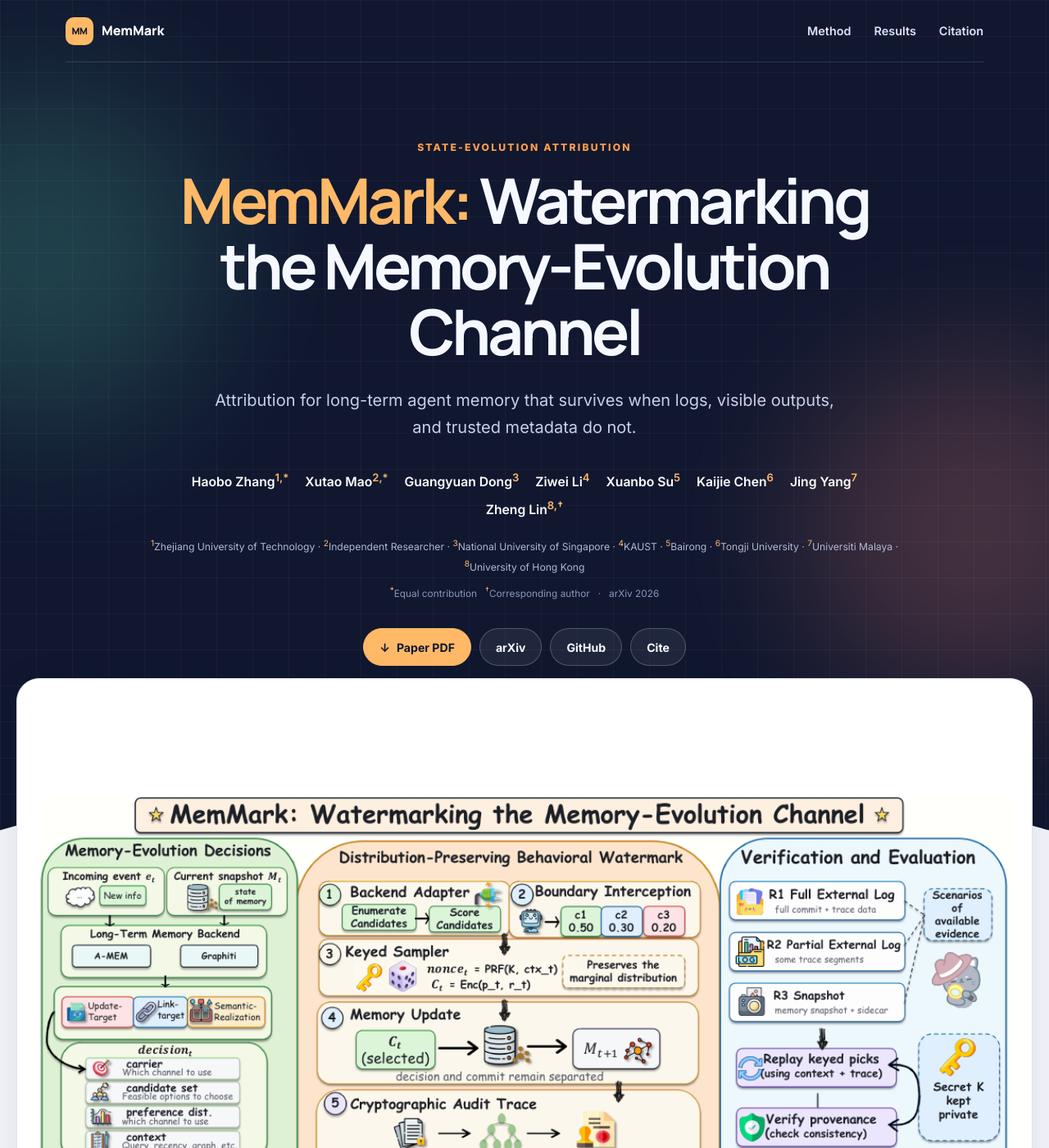
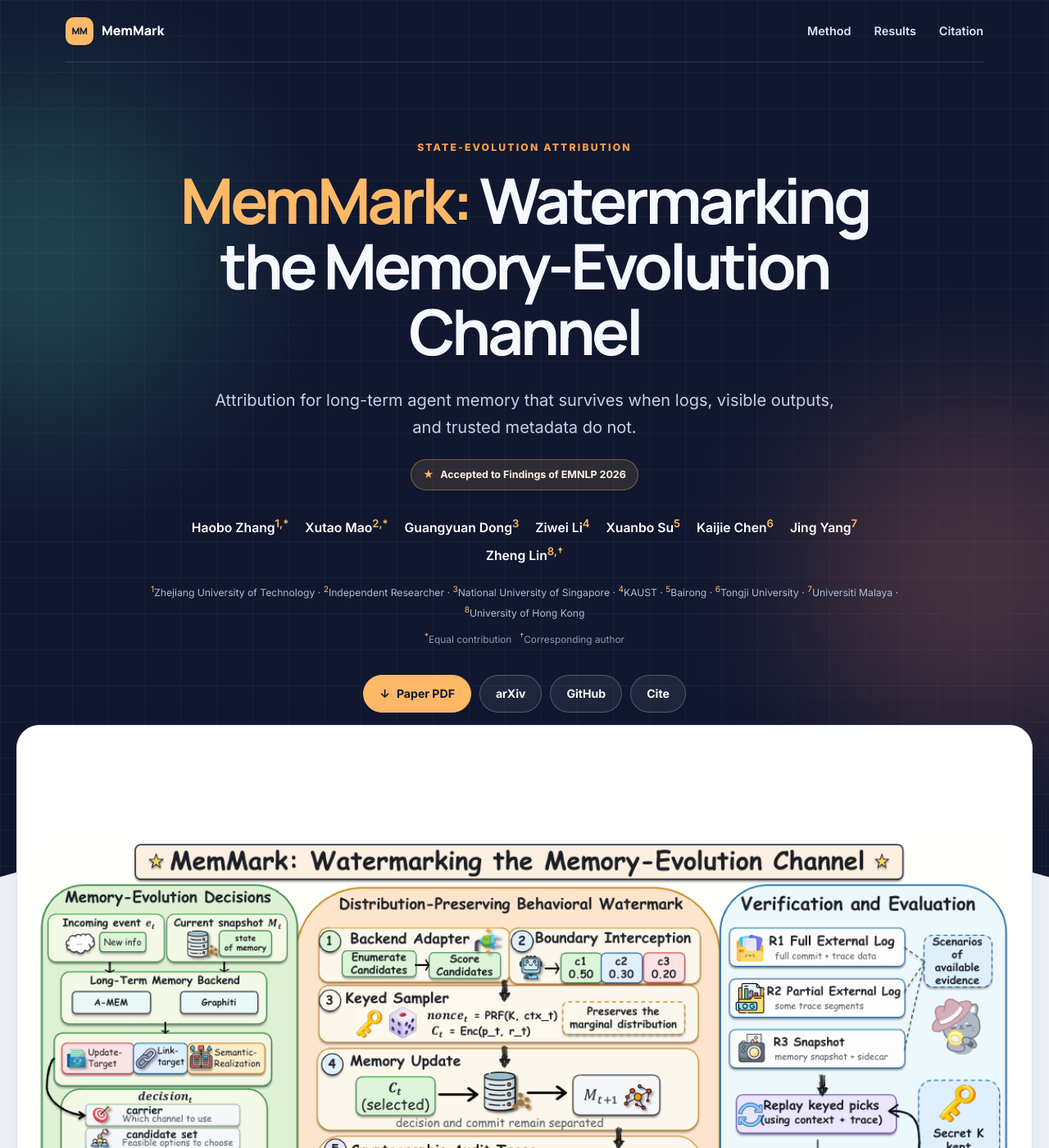
Before and after one commit to henrymao2004/henrymao2004.github.io, a Jekyll site: the page MemMark/index.html, which Jekyll copies as it is, in a window 1280 px wide and 1400 px high. Shown: the whole window at 82% size. Built offline with Jekyll 4.4.1, drawn with Linux system fonts in a browser that asks for light colours.

Commit message:
Mark MemMark as Findings of EMNLP 2026

```diff
--- a/MemMark/index.html
+++ b/MemMark/index.html
@@ -6,7 +6,7 @@
 
   <title>MemMark — State-Evolution Attribution Watermarking</title>
   <meta name="title" content="MemMark — State-Evolution Attribution Watermarking">
-  <meta name="description" content="MemMark embeds robust attribution signals into utility-preserving memory-evolution decisions for long-term agents.">
+  <meta name="description" content="Accepted to Findings of EMNLP 2026. MemMark embeds robust attribution signals into utility-preserving memory-evolution decisions.">
   <meta name="keywords" content="MemMark, agent memory, watermarking, provenance, long-term memory, A-MEM, Graphiti, LoCoMo">
   <meta name="author" content="Haobo Zhang, Xutao Mao, Guangyuan Dong, Ziwei Li, Xuanbo Su, Kaijie Chen, Jing Yang, Zheng Lin">
   <meta name="robots" content="index, follow">
@@ -35,6 +35,7 @@
   <meta name="citation_author" content="Yang, Jing">
   <meta name="citation_author" content="Lin, Zheng">
   <meta name="citation_publication_date" content="2026/05/26">
+  <meta name="citation_conference_title" content="Findings of the Association for Computational Linguistics: EMNLP 2026">
   <meta name="citation_arxiv_id" content="2605.25002">
   <meta name="citation_pdf_url" content="https://henrymao2004.github.io/MemMark/static/pdfs/memmark.pdf">
 
@@ -94,6 +95,9 @@
         <p class="eyebrow">STATE-EVOLUTION ATTRIBUTION</p>
         <h1><span>MemMark:</span> Watermarking<br>the Memory-Evolution Channel</h1>
         <p class="hero-subtitle">Attribution for long-term agent memory that survives when logs, visible outputs, and trusted metadata do not.</p>
+        <a class="venue-pill" href="https://2026.emnlp.org/" target="_blank" rel="noopener">
+          <span aria-hidden="true">★</span> Accepted to Findings of EMNLP 2026
+        </a>
 
         <div class="authors" aria-label="Paper authors">
           <span>Haobo Zhang<sup>1,*</sup></span>
@@ -109,7 +113,7 @@
           <sup>1</sup>Zhejiang University of Technology · <sup>2</sup>Independent Researcher · <sup>3</sup>National University of Singapore ·
           <sup>4</sup>KAUST · <sup>5</sup>Bairong · <sup>6</sup>Tongji University · <sup>7</sup>Universiti Malaya · <sup>8</sup>University of Hong Kong
         </p>
-        <p class="author-note"><sup>*</sup>Equal contribution &nbsp; <sup>†</sup>Corresponding author &nbsp; · &nbsp; arXiv 2026</p>
+        <p class="author-note"><sup>*</sup>Equal contribution &nbsp; <sup>†</sup>Corresponding author</p>
 
         <div class="hero-actions">
           <a class="button button-primary" href="static/pdfs/memmark.pdf" target="_blank" rel="noopener">
--- a/MemMark/static/css/index.css
+++ b/MemMark/static/css/index.css
@@ -199,9 +199,33 @@ h3 {
 
 .hero-subtitle {
   max-width: 760px;
-  margin: 28px auto 34px;
+  margin: 28px auto 22px;
   color: #c7d0e9;
   font-size: clamp(1.05rem, 2vw, 1.25rem);
+}
+
+.venue-pill {
+  display: inline-flex;
+  gap: 8px;
+  align-items: center;
+  margin-bottom: 30px;
+  padding: 8px 14px;
+  color: #fff3dc;
+  background: rgba(255, 185, 103, .12);
+  border: 1px solid rgba(255, 185, 103, .4);
+  border-radius: 999px;
+  font-size: .78rem;
+  font-weight: 700;
+  text-decoration: none;
+}
+
+.venue-pill span {
+  color: var(--accent);
+}
+
+.venue-pill:hover,
+.venue-pill:focus-visible {
+  background: rgba(255, 185, 103, .2);
 }
 
 .authors {
```
